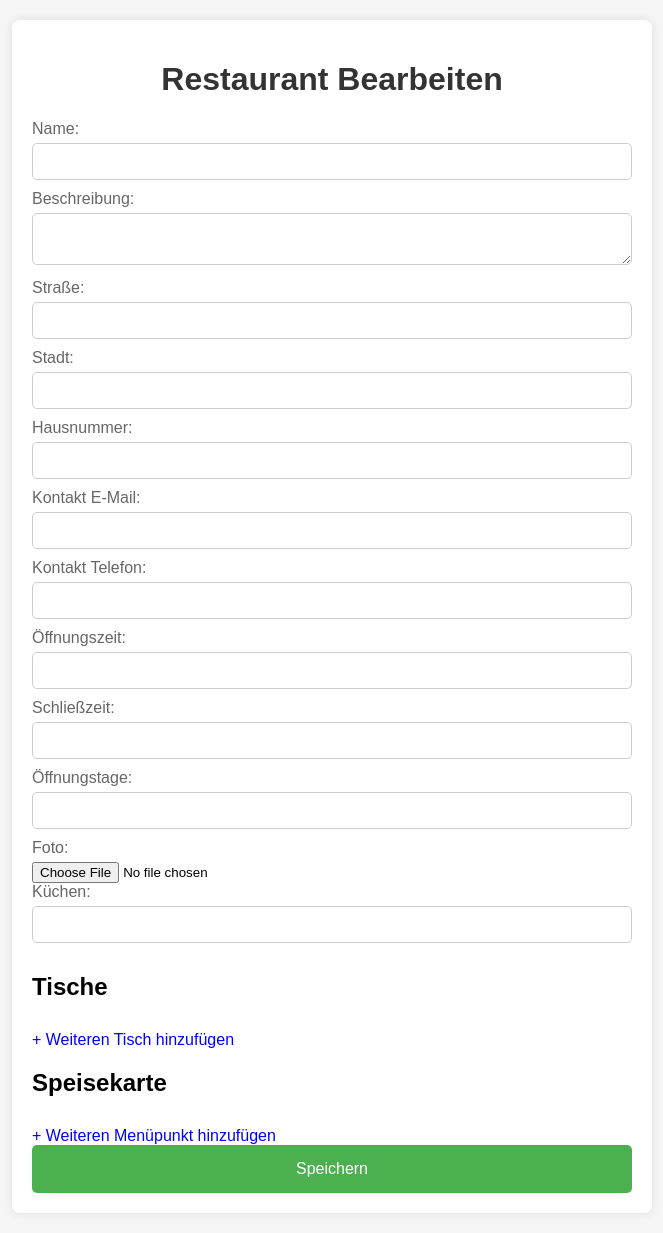
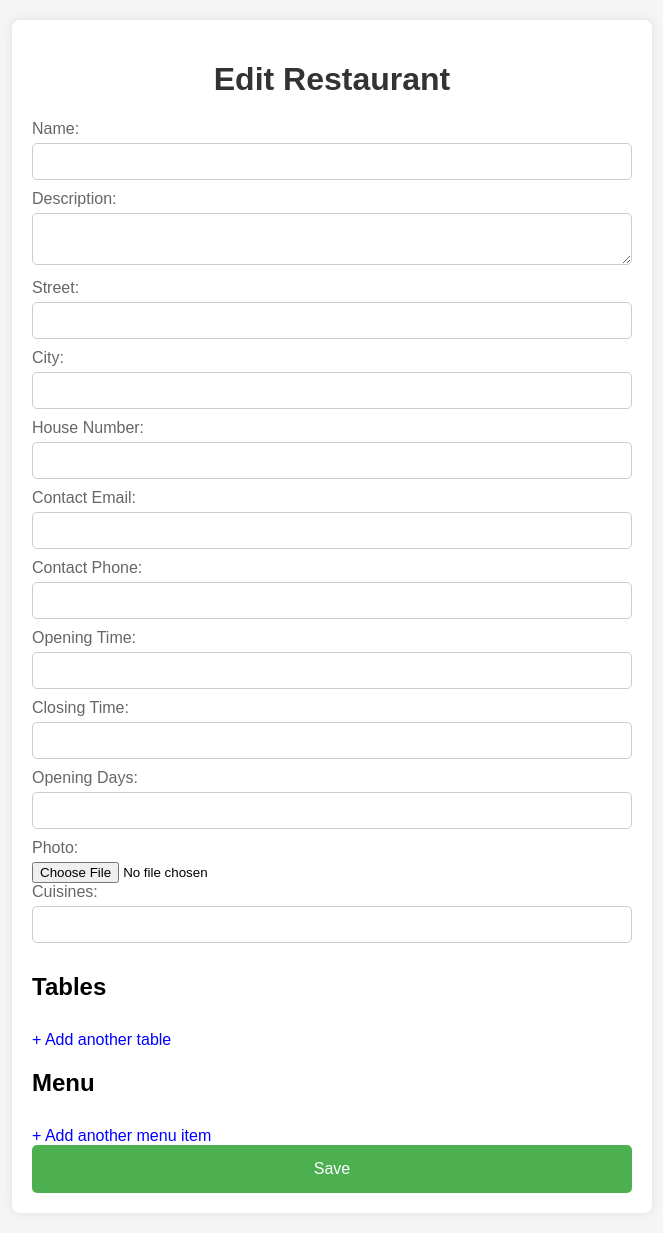
Before and after one commit to marten229/RRS-Restaurant-Management, a Django app: template templates/restaurant/edit_restaurant.html in a window 1280 px wide. Shown: the whole page, without its empty margins (308-971 px from the left). Run offline with Django 3.2, Linux system fonts and the light colour scheme; the template is opened without the code that fills it, so the values that code supplies are empty, except form fields; tables that the repository leaves empty hold one stand-in row (values such as "Sample post"); form fields are guessed from the names that the template uses.

```diff
--- a/templates/restaurant/edit_restaurant.html
+++ b/templates/restaurant/edit_restaurant.html
@@ -1,9 +1,9 @@
 <!DOCTYPE html>
-<html lang="de">
+<html lang="en">
 <head>
     <meta charset="UTF-8">
     <meta name="viewport" content="width=device-width, initial-scale=1.0">
-    <title>Restaurant Bearbeiten</title>
+    <title>Edit Restaurant</title>
     <style>
         body {
             font-family: Arial, sans-serif;
@@ -94,181 +94,163 @@
     </style>
     <script>
         document.addEventListener("DOMContentLoaded", function() {
-            function updateGroupHeaders() {
-                var formGroups = document.querySelectorAll("#table-formset .form-group, #menu-formset .form-group");
-                formGroups.forEach(function(group, index) {
-                    var header = group.querySelector(".group-header");
-                    if (!header) {
-                        header = document.createElement("h3");
-                        header.className = "group-header";
-                        group.insertBefore(header, group.firstChild);
-                    }
-                    header.innerText = "Gruppe " + (index + 1);
+            function updateTotalForms(formsetDiv, totalFormsId) {
+                var totalForms = document.getElementById(totalFormsId);
+                var formGroups = formsetDiv.querySelectorAll(".form-group:not(.removed)");
+                totalForms.value = formGroups.length;
+            }
+
+            function addRemoveEvent(button, formsetDiv, totalFormsId) {
+                button.addEventListener('click', function() {
+                    var formGroup = this.parentElement;
+                    formGroup.classList.add('removed');
+                    formGroup.style.display = 'none';
+                    updateTotalForms(formsetDiv, totalFormsId);
                 });
             }
 
-            function addRemoveEvent(button) {
-                button.addEventListener('click', function() {
-                    this.parentElement.remove();
-                    var totalForms = document.getElementById("id_tables-TOTAL_FORMS") || document.getElementById("id_menu_items-TOTAL_FORMS");
-                    totalForms.value = document.getElementById("table-formset").children.length - 1 || document.getElementById("menu-formset").children.length - 1;
-                    updateGroupHeaders();
-                });
+            function addForm(formsetDiv, totalFormsId, templateId, removeClass) {
+                var totalForms = document.getElementById(totalFormsId);
+                var currentFormCount = parseInt(totalForms.value);
+                var emptyFormTemplate = document.getElementById(templateId).innerHTML;
+
+                var newForm = document.createElement("div");
+                newForm.classList.add("form-group");
+                newForm.innerHTML = emptyFormTemplate.replace(/__prefix__/g, currentFormCount);
+                newForm.style.display = 'block';
+
+                var removeButton = newForm.querySelector(removeClass);
+                addRemoveEvent(removeButton, formsetDiv, totalFormsId);
+
+                formsetDiv.appendChild(newForm);
+                totalForms.value = currentFormCount + 1;
             }
 
             document.getElementById("add-table").addEventListener("click", function() {
-                var formsetDiv = document.getElementById("table-formset");
-                var totalForms = document.getElementById("id_tables-TOTAL_FORMS");
-                var currentFormCount = parseInt(totalForms.value);
-                var emptyFormTemplate = document.getElementById("empty-table-form-template");
-
-                if (emptyFormTemplate) {
-                    var newForm = emptyFormTemplate.cloneNode(true);
-                    newForm.style.display = 'block';
-                    newForm.innerHTML = newForm.innerHTML.replace(/__prefix__/g, currentFormCount);
-
-                    var removeButton = newForm.querySelector('.remove-table');
-                    addRemoveEvent(removeButton);
-
-                    formsetDiv.appendChild(newForm);
-                    totalForms.value = currentFormCount + 1;
-                    updateGroupHeaders();
-                }
+                addForm(document.getElementById("table-formset"), "id_tables-TOTAL_FORMS", "empty-table-form-template", '.remove-table');
             });
 
             document.getElementById("add-item").addEventListener("click", function() {
-                var formsetDiv = document.getElementById("menu-formset");
-                var totalForms = document.getElementById("id_menu_items-TOTAL_FORMS");
-                var currentFormCount = parseInt(totalForms.value);
-                var emptyFormTemplate = document.getElementById("empty-item-form-template");
-
-                if (emptyFormTemplate) {
-                    var newForm = emptyFormTemplate.cloneNode(true);
-                    newForm.style.display = 'block';
-                    newForm.innerHTML = newForm.innerHTML.replace(/__prefix__/g, currentFormCount);
-
-                    var removeButton = newForm.querySelector('.remove-item');
-                    addRemoveEvent(removeButton);
-
-                    formsetDiv.appendChild(newForm);
-                    totalForms.value = currentFormCount + 1;
-                    updateGroupHeaders();
-                }
+                addForm(document.getElementById("menu-formset"), "id_menu_items-TOTAL_FORMS", "empty-item-form-template", '.remove-item');
             });
 
-            var removeButtons = document.getElementsByClassName('remove-item');
-            for (var i = 0; i < removeButtons.length; i++) {
-                addRemoveEvent(removeButtons[i]);
-            }
+            var tableFormset = document.getElementById("table-formset");
+            var menuFormset = document.getElementById("menu-formset");
 
-            removeButtons = document.getElementsByClassName('remove-table');
-            for (var i = 0; i < removeButtons.length; i++) {
-                addRemoveEvent(removeButtons[i]);
-            }
+            var removeButtons = document.querySelectorAll('.remove-table');
+            removeButtons.forEach(function(button) {
+                addRemoveEvent(button, tableFormset, "id_tables-TOTAL_FORMS");
+            });
 
-            updateGroupHeaders();
+            removeButtons = document.querySelectorAll('.remove-item');
+            removeButtons.forEach(function(button) {
+                addRemoveEvent(button, menuFormset, "id_menu_items-TOTAL_FORMS");
+            });
+
+            updateTotalForms(tableFormset, "id_tables-TOTAL_FORMS");
+            updateTotalForms(menuFormset, "id_menu_items-TOTAL_FORMS");
         });
     </script>
 </head>
 <body>
     <div class="container">
-        <h1>Restaurant Bearbeiten</h1>
+        <h1>Edit Restaurant</h1>
         <form method="post" enctype="multipart/form-data">
             {% csrf_token %}
             <label for="id_name">Name:</label>
             {{ form.name }}
-            <label for="id_description">Beschreibung:</label>
+            <label for="id_description">Description:</label>
             {{ form.description }}
-            <label for="id_street">Straße:</label>
+            <label for="id_street">Street:</label>
             {{ form.street }}
-            <label for="id_city">Stadt:</label>
+            <label for="id_city">City:</label>
             {{ form.city }}
-            <label for="id_house_number">Hausnummer:</label>
+            <label for="id_house_number">House Number:</label>
             {{ form.house_number }}
-            <label for="id_contact_email">Kontakt E-Mail:</label>
+            <label for="id_contact_email">Contact Email:</label>
             {{ form.contact_email }}
-            <label for="id_contact_phone">Kontakt Telefon:</label>
+            <label for="id_contact_phone">Contact Phone:</label>
             {{ form.contact_phone }}
-            <label for="id_opening_time">Öffnungszeit:</label>
+            <label for="id_opening_time">Opening Time:</label>
             {{ form.opening_time }}
-            <label for="id_closing_time">Schließzeit:</label>
+            <label for="id_closing_time">Closing Time:</label>
             {{ form.closing_time }}
-            <label for="id_opening_days">Öffnungstage:</label>
+            <label for="id_opening_days">Opening Days:</label>
             <div class="checkbox-group">
                 {{ form.opening_days }}
             </div>
-            <label for="id_photo">Foto:</label>
+            <label for="id_photo">Photo:</label>
             {{ form.photo }}
-            <label for="id_cuisines">Küchen:</label>
+            <label for="id_cuisines">Cuisines:</label>
             <div class="checkbox-group">
                 {{ form.cuisines }}
             </div>
 
             <div class="inline-formset" id="table-formset">
-                <h2>Tische</h2>
+                <h2>Tables</h2>
                 {{ table_formset.management_form }}
                 {% for form in table_formset %}
                     <div class="form-group">
-                        <h3 class="group-header">Tischgruppe {{ forloop.counter }}</h3>
-                        <label for="{{ form.size.id_for_label }}">Tischgröße (Personen):</label>
+                        <h3 class="group-header">Table Group {{ forloop.counter }}</h3>
+                        <label for="{{ form.size.id_for_label }}">Table Size (persons):</label>
                         {{ form.size }}
-                        <label for="{{ form.count.id_for_label }}">Anzahl der Tische:</label>
+                        <label for="{{ form.count.id_for_label }}">Number of Tables:</label>
                         {{ form.count }}
                         {% if form.instance.pk %}
                             <input type="hidden" name="{{ form.prefix }}-id" value="{{ form.instance.pk }}">
                         {% endif %}
-                        <span class="remove-table">- Entfernen</span>
+                        <span class="remove-table">- Remove</span>
                     </div>
                 {% endfor %}
             </div>
             <div id="empty-table-form-template" style="display: none;">
                 <div class="form-group">
-                    <h3 class="group-header">Tischgruppe __prefix__</h3>
-                    <label for="id_tables-__prefix__-size">Tischgröße (Personen):</label>
+                    <h3 class="group-header">Table Group __prefix__</h3>
+                    <label for="id_tables-__prefix__-size">Table Size (persons):</label>
                     <input type="number" name="tables-__prefix__-size" id="id_tables-__prefix__-size" min="1">
-                    <label for="id_tables-__prefix__-count">Anzahl der Tische:</label>
+                    <label for="id_tables-__prefix__-count">Number of Tables:</label>
                     <input type="number" name="tables-__prefix__-count" id="id_tables-__prefix__-count" min="1">
-                    <span class="remove-table">- Entfernen</span>
+                    <span class="remove-table">- Remove</span>
                 </div>
             </div>
-            <span id="add-table" class="add-table">+ Weiteren Tisch hinzufügen</span>
+            <span id="add-table" class="add-table">+ Add another table</span>
 
             <div class="inline-formset" id="menu-formset">
-                <h2>Speisekarte</h2>
+                <h2>Menu</h2>
                 {{ menu_formset.management_form }}
                 {% for form in menu_formset %}
                     <div class="form-group">
-                        <h3 class="group-header">Menüpunkt {{ forloop.counter }}</h3>
+                        <h3 class="group-header">Menu Item {{ forloop.counter }}</h3>
                         <label for="{{ form.name.id_for_label }}">Name:</label>
                         {{ form.name }}
-                        <label for="{{ form.price.id_for_label }}">Preis (€):</label>
+                        <label for="{{ form.price.id_for_label }}">Price (€):</label>
                         {{ form.price }}
                         {% if form.instance.pk %}
                             <input type="hidden" name="{{ form.prefix }}-id" value="{{ form.instance.pk }}">
                         {% endif %}
-                        <span class="remove-item">- Entfernen</span>
+                        <span class="remove-item">- Remove</span>
                     </div>
                 {% endfor %}
             </div>
             <div id="empty-item-form-template" style="display: none;">
                 <div class="form-group">
-                    <h3 class="group-header">Menüpunkt __prefix__</h3>
+                    <h3 class="group-header">Menu Item __prefix__</h3>
                     <label for="id_menu_items-__prefix__-name">Name:</label>
                     <input type="text" name="menu_items-__prefix__-name" id="id_menu_items-__prefix__-name">
-                    <label for="id_menu_items-__prefix__-price">Preis (€):</label>
+                    <label for="id_menu_items-__prefix__-price">Price (€):</label>
                     <input type="number" step="0.01" name="menu_items-__prefix__-price" id="id_menu_items-__prefix__-price" min="0">
-                    <span class="remove-item">- Entfernen</span>
+                    <span class="remove-item">- Remove</span>
                 </div>
             </div>
-            <span id="add-item" class="add-item">+ Weiteren Menüpunkt hinzufügen</span>
+            <span id="add-item" class="add-item">+ Add another menu item</span>
 
-            <button type="submit">Speichern</button>
+            <button type="submit">Save</button>
         </form>
 
         <!-- Anzeigen der Fehler -->
         {% if form.errors %}
             <div class="form-errors">
-                <h2>Formfehler:</h2>
+                <h2>Form Errors:</h2>
                 <ul>
                     {% for field, errors in form.errors.items %}
                         <li>{{ field }}: {{ errors }}</li>
@@ -279,7 +261,7 @@
 
         {% if table_formset.errors %}
             <div class="formset-errors">
-                <h2>Fehler im Tisch-Formularsatz:</h2>
+                <h2>Table Formset Errors:</h2>
                 <ul>
                     {% for form in table_formset %}
                         {% for field, errors in form.errors.items %}
@@ -292,7 +274,7 @@
 
         {% if menu_formset.errors %}
             <div class="formset-errors">
-                <h2>Fehler im Menü-Formularsatz:</h2>
+                <h2>Menu Formset Errors:</h2>
                 <ul>
                     {% for form in menu_formset %}
                         {% for field, errors in form.errors.items %}
--- a/urls.py
+++ b/urls.py
@@ -2,7 +2,7 @@ from django.urls import path
 from . import views
 
 urlpatterns = [
-    path('new/', views.create_restaurant, name='create_restaurant'),
+    #path('new/', views.create_restaurant, name='create_restaurant'),
     path('list/', views.restaurant_list, name='restaurant_list'),
-    path('edit/<int:id>/', views.edit_restaurant, name='edit_restaurant'),  # URL für Bearbeiten
+    #path('edit/<int:id>/', views.edit_restaurant, name='edit_restaurant'),  # URL für Bearbeiten
 ]
```
Also changed, not shown: templates/restaurant/create_restaurant.html (+78 -96 lines), views.py (+27 -19 lines).
